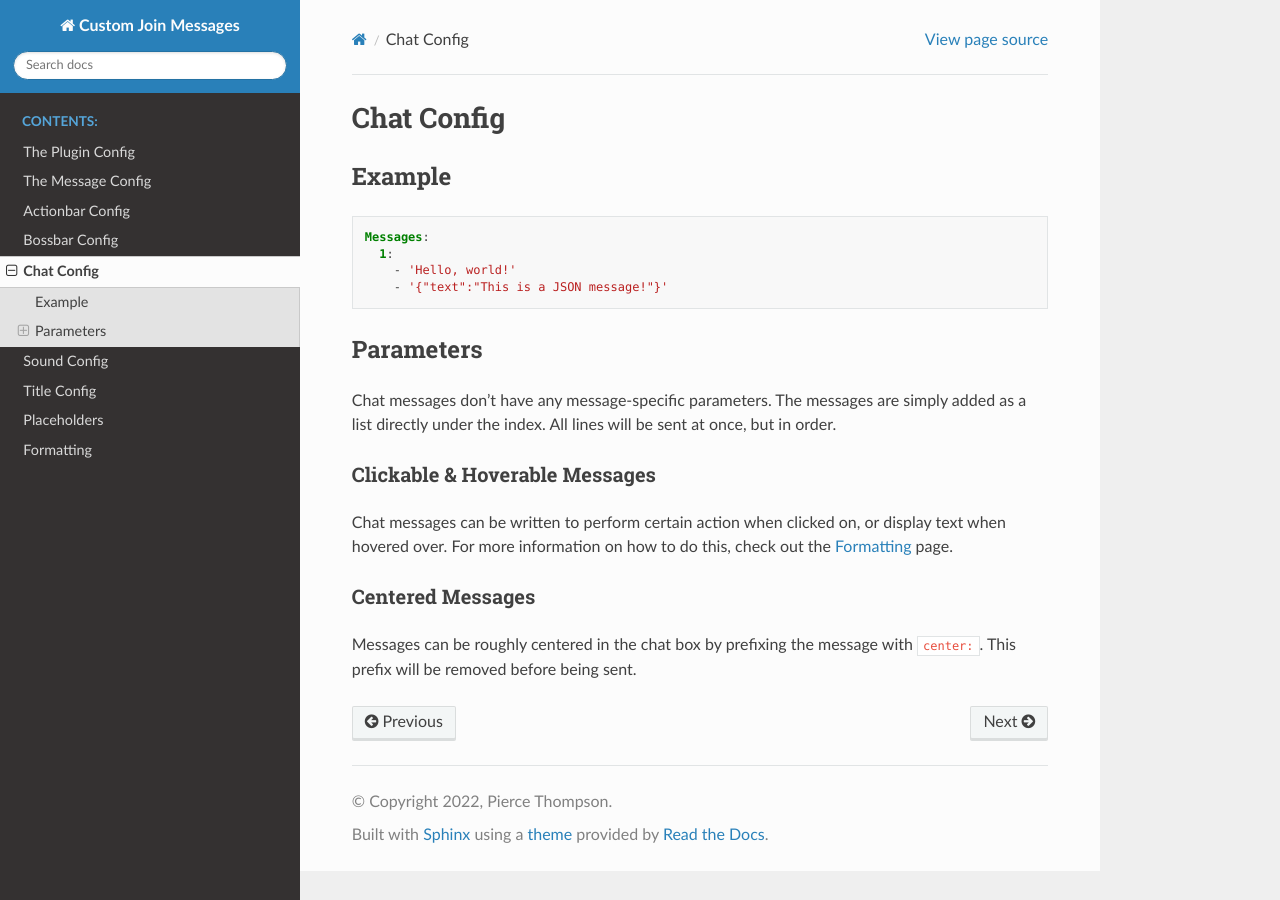
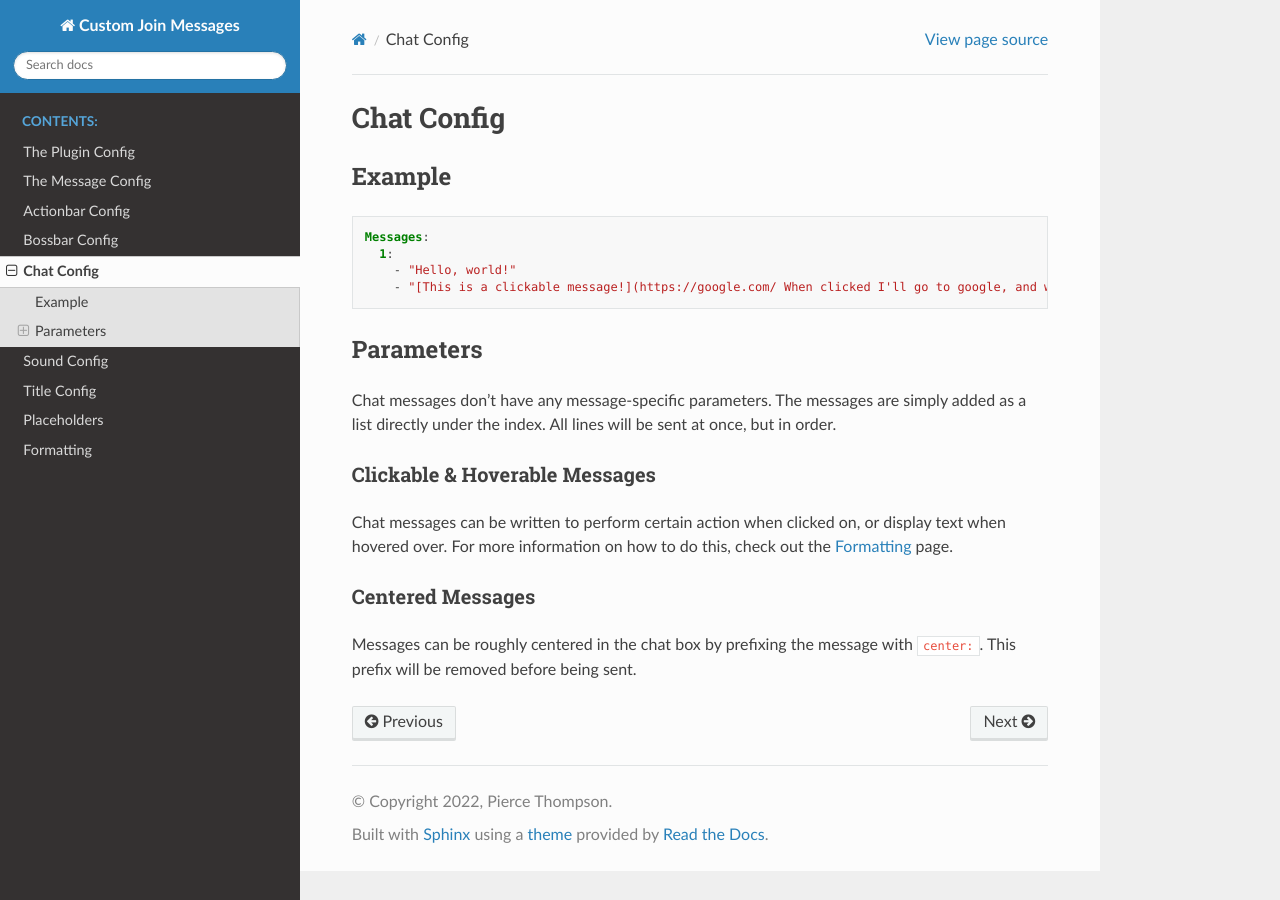
Before and after one commit to Insprill/custom-join-messages, a Sphinx documentation site: the page built from docs/chat.rst, in a window 1280 px wide. Built offline with Sphinx 7.4.7 and the Read the Docs theme 2.0.0, drawn with Linux system fonts in a browser that asks for light colours.

Commit message:
Update chat example

```diff
--- a/docs/chat.rst
+++ b/docs/chat.rst
@@ -8,8 +8,8 @@ Example
 
   Messages:
     1:
-      - 'Hello, world!'
-      - '{"text":"This is a JSON message!"}'
+      - "Hello, world!"
+      - "[This is a clickable message!](https://google.com/ When clicked I'll go to google, and when hovered I'll show this!)"
 
 
 Parameters
```
